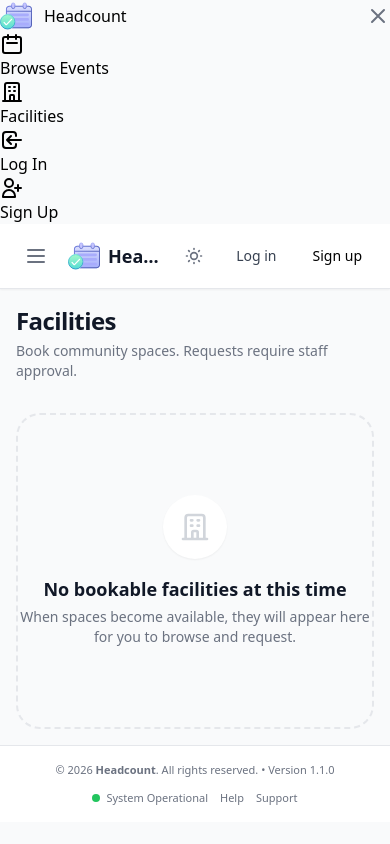
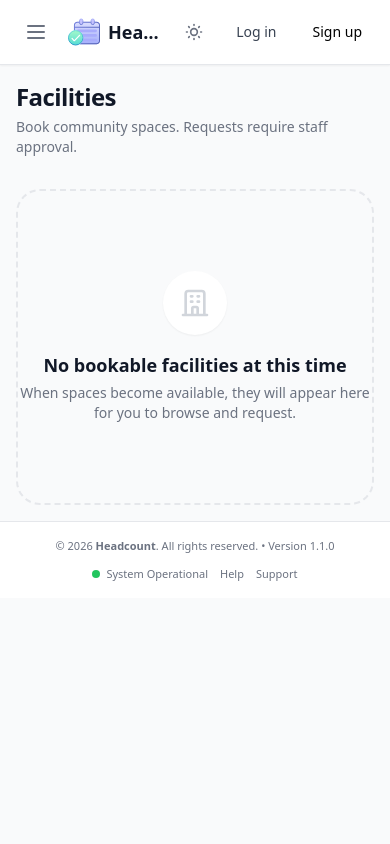
Before and after one commit to mufty007/headcount, a PHP site: page /Headcount/public/portal/facilities.php in a window 390 px wide. Run offline with PHP 8.4, Linux system fonts and the light colour scheme; tables that the repository leaves empty hold one stand-in row (values such as "Sample post"); some libraries are stand-ins or nearby versions.

Commit message:
Enhance admin and portal UI with responsive sidebar adjustments and improved date input fields. Updated header styles for better mobile compatibility and refined alert components for clearer user feedback. Added new Bash commands to settings for improved local development diagnostics.
Signed-off-by: Muhammad Tomasiewicz <abdullahimuhammad269@gmail.com>

```diff
--- a/public/css/modern-design.css
+++ b/public/css/modern-design.css
@@ -3,7 +3,7 @@
 
 /* Portal topbar (member-facing) */
 .portal-topbar { background-color: #fff; }
-.dark .portal-topbar { background-color: #1e293b; border-bottom-color: #334155; }
+.dark .portal-topbar { background-color: #1D2939; border-bottom-color: #374151; }
 .portal-topnav-link {
     display: inline-flex; align-items: center; padding: 0.5rem 0.875rem;
     border-radius: 0.5rem; font-size: 0.875rem; font-weight: 500;
@@ -12,3 +12,85 @@
 }
 .portal-topnav-link:hover { background-color: #F3F4F6; color: #111827; }
 .portal-topnav-link.active { background-color: #EEF4FF; color: #465fff; font-weight: 600; }
+
+/* Portal sidebar (admin uses a different aside without .sidebar) */
+.sidebar {
+    position: fixed;
+    left: 0;
+    top: 0;
+    bottom: 0;
+    z-index: 50;
+    display: flex;
+    flex-direction: column;
+    width: 280px;
+    background: #fff;
+    border-right: 1px solid #e5e7eb;
+    transform: translateX(-100%);
+    transition: transform 0.3s ease, width 0.3s ease;
+    overflow-y: auto;
+}
+.dark .sidebar { background: #111827; border-right-color: #374151; }
+.sidebar.open { transform: translateX(0); }
+
+.sidebar-header {
+    padding: 1.25rem 1rem;
+    border-bottom: 1px solid #f3f4f6;
+}
+.dark .sidebar-header { border-bottom-color: #374151; }
+
+.sidebar-title {
+    font-size: 1.125rem;
+    font-weight: 700;
+    color: #111827;
+    white-space: nowrap;
+    overflow: hidden;
+    text-overflow: ellipsis;
+}
+.dark .sidebar-title { color: #f8fafc; }
+
+.sidebar-nav {
+    flex: 1;
+    padding: 0.75rem;
+    display: flex;
+    flex-direction: column;
+    gap: 0.25rem;
+}
+
+.nav-item {
+    display: flex;
+    align-items: center;
+    gap: 0.75rem;
+    padding: 0.625rem 0.75rem;
+    border-radius: 0.625rem;
+    font-size: 0.875rem;
+    font-weight: 500;
+    color: #4b5563;
+    text-decoration: none;
+    transition: background-color 0.15s ease, color 0.15s ease;
+}
+.nav-item:hover { background: #f3f4f6; color: #111827; }
+.nav-item.active { background: #eef4ff; color: #465fff; font-weight: 600; }
+.dark .nav-item { color: #94a3b8; }
+.dark .nav-item:hover { background: rgba(255, 255, 255, 0.05); color: #f1f5f9; }
+.dark .nav-item.active { background: rgba(70, 95, 255, 0.12); color: #818cf8; }
+
+.nav-icon { width: 1.25rem; height: 1.25rem; flex-shrink: 0; }
+.sidebar.collapsed .nav-label,
+.sidebar.collapsed .sidebar-title { display: none; }
+
+/* Portal main column: mobile drawer only — desktop uses top nav */
+.sidebar ~ .main-content {
+    margin-left: 0 !important;
+    width: 100% !important;
+}
+@media (min-width: 1024px) {
+    /* Top nav handles desktop navigation; sidebar is mobile-only */
+    .sidebar {
+        display: none !important;
+    }
+}
+@media (max-width: 1023px) {
+    .sidebar:not(.open) {
+        display: none;
+    }
+}
--- a/public/portal/includes/header.php
+++ b/public/portal/includes/header.php
@@ -147,21 +147,10 @@ if (!isset($navUrls)) {
     <!-- Fonts & Utilities -->
     <script src="https://unpkg.com/alpinejs@3.x.x/dist/cdn.min.js" defer></script>
     <?php
-    // Calculate paths for both CSS files
-    if (empty($basePath) || $basePath === '/') {
-        $tailwindPath = '/public/css/tailwind-output.css';
-        $modernPath = '/public/css/modern-design.css';
-    } else {
-        $basePathFormatted = ($basePath[0] !== '/') ? '/' . $basePath : $basePath;
-        $basePathFormatted = rtrim($basePathFormatted, '/');
-        $tailwindPath = $basePathFormatted . '/public/css/tailwind-output.css';
-        $modernPath = $basePathFormatted . '/public/css/modern-design.css';
-    }
-    // Remove double slashes and ensure paths start with /
-    $tailwindPath = preg_replace('#/+#', '/', $tailwindPath);
-    $modernPath = preg_replace('#/+#', '/', $modernPath);
-    if ($tailwindPath[0] !== '/') $tailwindPath = '/' . $tailwindPath;
-    if ($modernPath[0] !== '/') $modernPath = '/' . $modernPath;
+    // Calculate paths for both CSS files (buildCssPath handles a basePath that
+    // already ends in /public, avoiding a double public/public/css/ path)
+    $tailwindPath = buildCssPath($basePath, 'tailwind-output.css');
+    $modernPath = buildCssPath($basePath, 'modern-design.css');
 
     // Check if compiled Tailwind exists
     $tailwindFile = $_SERVER['DOCUMENT_ROOT'] . $tailwindPath;
@@ -220,7 +209,7 @@ if (!isset($navUrls)) {
     }
     ?>
 </head>
-<body class="h-full bg-gray-50 dark:bg-slate-900" x-data="{
+<body class="h-full bg-gray-50 dark:bg-gray-900" x-data="{
     menuOpen: false,
     sidebarOpen: false,
     sidebarCollapsed: false,
@@ -594,17 +583,17 @@ if (!isset($navUrls)) {
                 <?php $flash = getFlash(); ?>
                 <?php if ($flash): ?>
                     <div class="mb-6" x-data="{ show: true }" x-show="show" x-transition>
-                        <div class="p-4 rounded-lg flex items-center justify-between <?= $flash['type'] === 'success' ? 'bg-green-50 text-green-700 border border-green-200' : 'bg-red-50 text-red-700 border border-red-200' ?>">
-                            <div class="flex items-center">
+                        <div class="ta-alert <?= $flash['type'] === 'success' ? 'ta-alert-success' : 'ta-alert-error' ?> items-center justify-between">
+                            <div class="flex items-center gap-3">
                                 <?php if ($flash['type'] === 'success'): ?>
-                                    <svg class="w-5 h-5 mr-3" fill="none" stroke="currentColor" viewBox="0 0 24 24"><path stroke-linecap="round" stroke-linejoin="round" stroke-width="2" d="M9 12l2 2 4-4m6 2a9 9 0 11-18 0 9 9 0 0118 0z"></path></svg>
+                                    <svg class="h-5 w-5 shrink-0" fill="none" stroke="currentColor" viewBox="0 0 24 24"><path stroke-linecap="round" stroke-linejoin="round" stroke-width="2" d="M9 12l2 2 4-4m6 2a9 9 0 11-18 0 9 9 0 0118 0z"></path></svg>
                                 <?php else: ?>
-                                    <svg class="w-5 h-5 mr-3" fill="none" stroke="currentColor" viewBox="0 0 24 24"><path stroke-linecap="round" stroke-linejoin="round" stroke-width="2" d="M12 8v4m0 4h.01M21 12a9 9 0 11-18 0 9 9 0 0118 0z"></path></svg>
+                                    <svg class="h-5 w-5 shrink-0" fill="none" stroke="currentColor" viewBox="0 0 24 24"><path stroke-linecap="round" stroke-linejoin="round" stroke-width="2" d="M12 8v4m0 4h.01M21 12a9 9 0 11-18 0 9 9 0 0118 0z"></path></svg>
                                 <?php endif; ?>
                                 <span class="text-sm font-medium"><?= e($flash['message']) ?></span>
                             </div>
-                            <button @click="show = false" class="text-gray-400 hover:text-gray-600">
-                                <svg class="w-4 h-4" fill="none" stroke="currentColor" viewBox="0 0 24 24"><path stroke-linecap="round" stroke-linejoin="round" stroke-width="2" d="M6 18L18 6M6 6l12 12"></path></svg>
+                            <button @click="show = false" class="btn-ghost ml-auto shrink-0">
+                                <svg class="h-4 w-4" fill="none" stroke="currentColor" viewBox="0 0 24 24"><path stroke-linecap="round" stroke-linejoin="round" stroke-width="2" d="M6 18L18 6M6 6l12 12"></path></svg>
                             </button>
                         </div>
                     </div>
```
Also changed, not shown: public/admin/components/stat-card-trend.php (+6 -1 lines), public/admin/includes/header.php (+62 -41 lines), public/portal/events.php (+2 -12 lines), .claude/settings.local.json.
